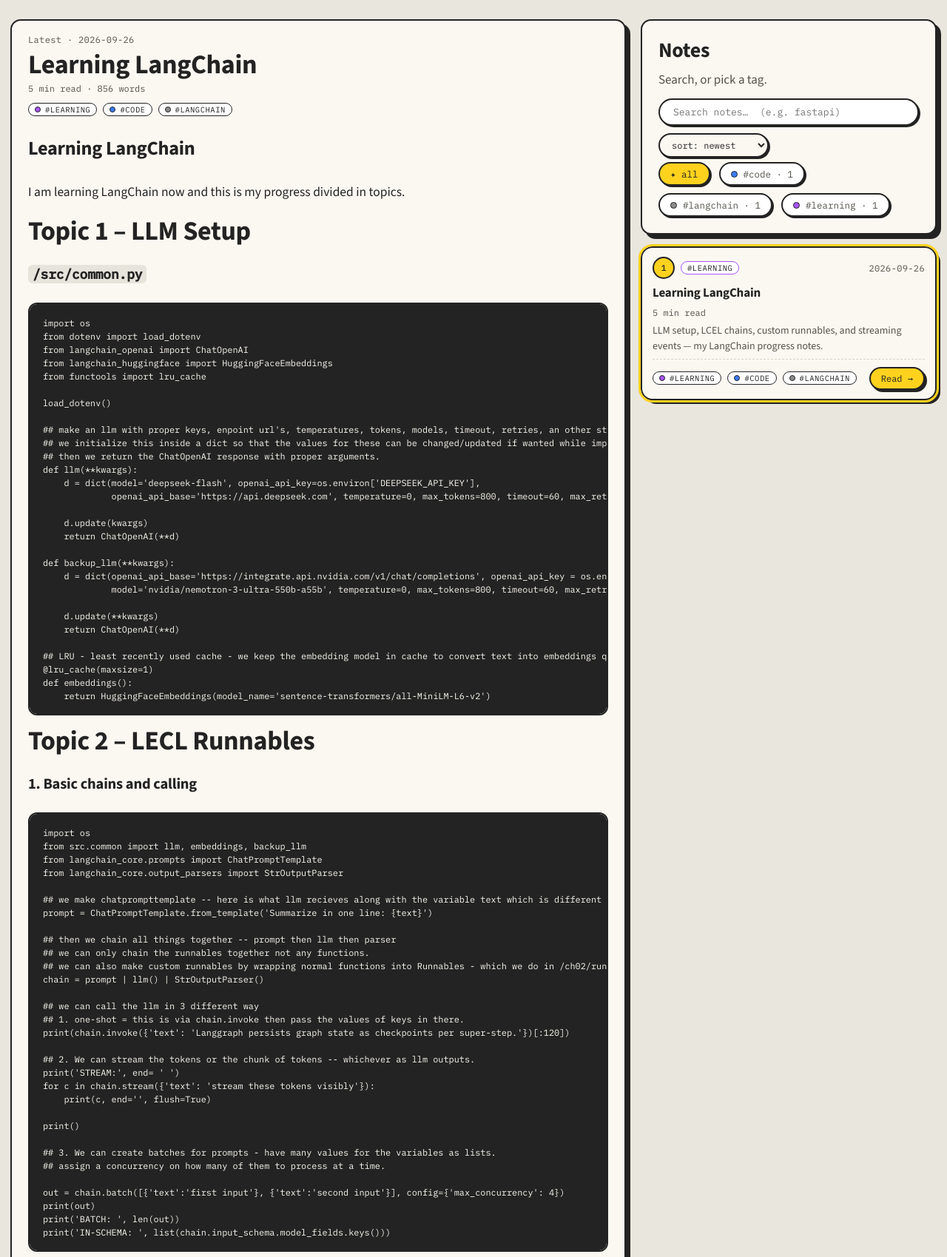
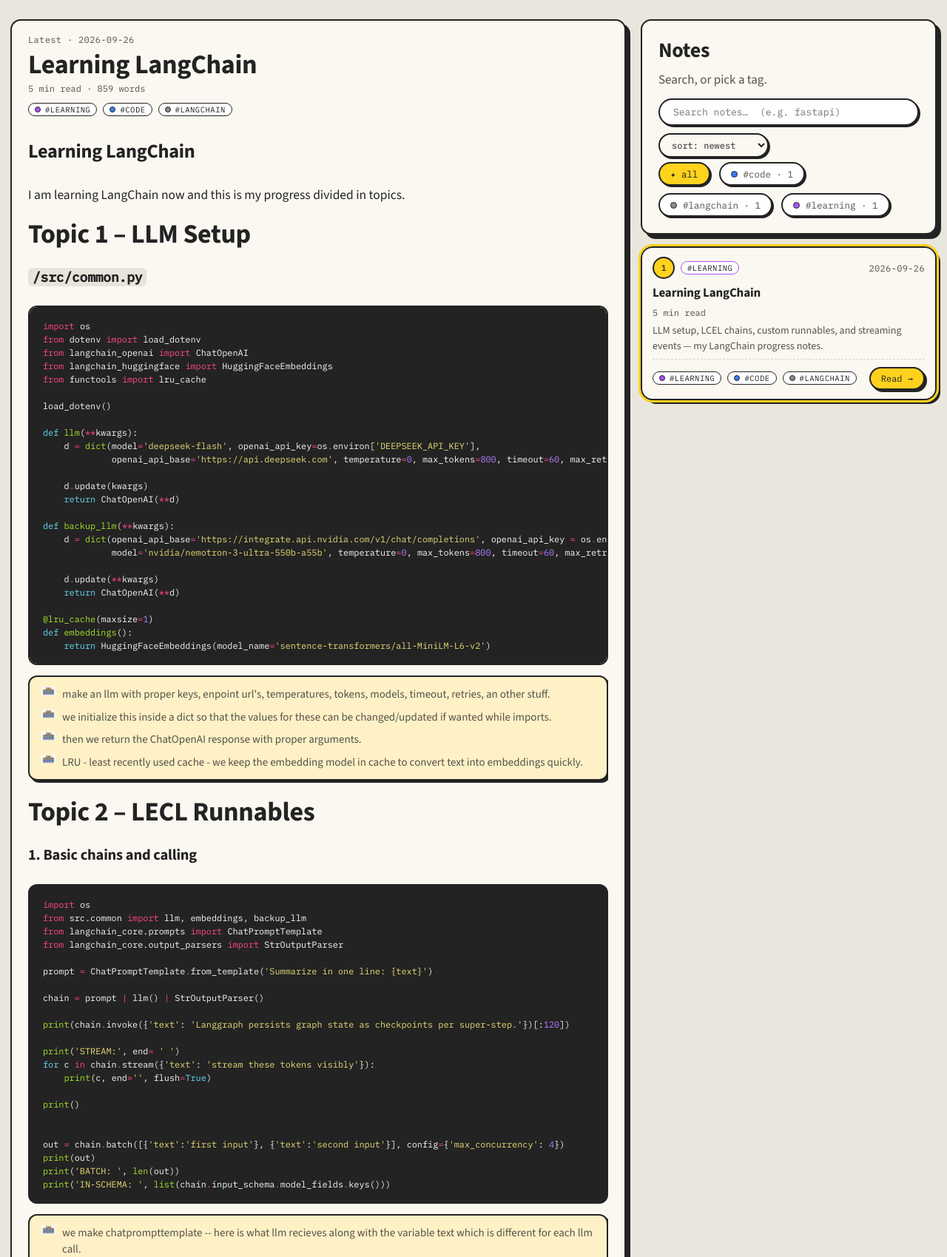
Before and after one commit to mitulagarwal04/blogs, a FastAPI app: page / in a window 1280 px wide. Shown: the part 331-2030 px from the top of the page at 74% size. Run offline with FastAPI, Linux system fonts and the light colour scheme.

Commit message:
Reader scroll, Pygments code highlighting, code comments as bullet notes

````diff
--- a/main.py
+++ b/main.py
@@ -51,7 +51,12 @@ def parse_post_file(path: Path) -> dict:
         if len(parts) >= 3:
             _, fm, body = parts
             meta = yaml.safe_load(fm) or {}
-    html = markdown.markdown(body.strip(), extensions=["fenced_code", "tables", "toc"])
+    body = split_code_comments(body.strip())
+    html = markdown.markdown(
+        body,
+        extensions=["fenced_code", "tables", "toc", "codehilite"],
+        extension_configs={"codehilite": {"guess_lang": False, "css_class": "codehilite"}},
+    )
     # plain text for search + reading time
     plain = re.sub(r"<[^>]+>", " ", html)
     words = len(re.findall(r"\w+", plain))
@@ -97,6 +102,38 @@ def all_tags(posts: list[dict]) -> list[dict]:
 
 def tag_color(tag: str) -> str:
     return TAG_COLORS.get(tag, DEFAULT_TAG_COLOR)
+
+
+def split_code_comments(body: str) -> str:
+    """Pull full-line `#` comments out of python fenced blocks.
+
+    Code stays clean for highlighting; the comments reappear as a
+    <ul class="code-notes"> bullet list right below their block.
+    Only applies when the block keeps real code after stripping.
+    """
+    import html as _html
+
+    pattern = re.compile(r"```(python|py)\b[^\S\n]*\n(.*?)```", re.DOTALL | re.IGNORECASE)
+
+    def repl(m: re.Match) -> str:
+        lang, code = m.group(1), m.group(2)
+        notes: list[str] = []
+        kept: list[str] = []
+        for line in code.splitlines():
+            stripped = line.strip()
+            if stripped.startswith("#"):
+                notes.append(re.sub(r"^#+\s?", "", stripped))
+            else:
+                kept.append(line)
+        if not notes or not any(l.strip() for l in kept):
+            return m.group(0)
+        items = "\n".join(f"<li>{_html.escape(n)}</li>" for n in notes if n)
+        block = f"```{lang}\n" + "\n".join(kept).rstrip() + "\n```"
+        if items:
+            block += f'\n\n<ul class="code-notes">\n{items}\n</ul>'
+        return block
+
+    return pattern.sub(repl, body)
 
 
 @app.get("/", response_class=HTMLResponse)
--- a/pyproject.toml
+++ b/pyproject.toml
@@ -10,6 +10,7 @@ dependencies = [
   "jinja2>=3.1",
   "markdown>=3.7",
   "pyyaml>=6.0",
+  "pygments>=2.21.0",
 ]
 
 [tool.uv]
--- a/static/style.css
+++ b/static/style.css
@@ -107,6 +107,92 @@ h1.hero-title mark{background:var(--yellow);color:#232323;padding:0 .08em;border
 .article-body table{border-collapse:collapse;width:100%}
 .article-body th{background:var(--yellow);color:#232323;font:11px var(--mono);text-transform:uppercase;letter-spacing:.06em;padding:10px 12px;border-bottom:2px solid var(--ink);text-align:left}
 .article-body td{padding:10px 12px;border-bottom:1px solid var(--line)}
+/* scrollable reader body for long posts */
+#reader-body{max-height:72vh;overflow-y:auto;scrollbar-width:thin;scrollbar-color:var(--line) transparent}
+#reader-body::-webkit-scrollbar{width:10px}
+#reader-body::-webkit-scrollbar-thumb{background:var(--line);border-radius:8px}
+/* comment bullets pulled out of python code blocks */
+.code-notes{list-style:none;margin:14px 0 22px;padding:12px 16px;background:var(--paper);border:2px solid var(--ink);border-radius:12px;box-shadow:3px 3px 0 var(--shadow);display:grid;gap:8px}
+.code-notes li{font-size:15px;line-height:1.5;padding-left:28px;background:url(/static/patty.png) no-repeat left 1px/19px auto;color:var(--soft);min-height:22px}
+/* pygments monokai tokens for .codehilite (div kept transparent: our dark pre shows through) */
+.article-body .codehilite{background:transparent}
+.codehilite .hll { background-color: #49483e }
+.codehilite .c { color: #959077 } /* Comment */
+.codehilite .err { color: #ED007E; background-color: #1E0010 } /* Error */
+.codehilite .esc { color: #F8F8F2 } /* Escape */
+.codehilite .g { color: #F8F8F2 } /* Generic */
+.codehilite .k { color: #66D9EF } /* Keyword */
+.codehilite .l { color: #AE81FF } /* Literal */
+.codehilite .n { color: #F8F8F2 } /* Name */
+.codehilite .o { color: #FF4689 } /* Operator */
+.codehilite .x { color: #F8F8F2 } /* Other */
+.codehilite .p { color: #F8F8F2 } /* Punctuation */
+.codehilite .ch { color: #959077 } /* Comment.Hashbang */
+.codehilite .cm { color: #959077 } /* Comment.Multiline */
+.codehilite .cp { color: #959077 } /* Comment.Preproc */
+.codehilite .cpf { color: #959077 } /* Comment.PreprocFile */
+.codehilite .c1 { color: #959077 } /* Comment.Single */
+.codehilite .cs { color: #959077 } /* Comment.Special */
+.codehilite .gd { color: #FF4689 } /* Generic.Deleted */
+.codehilite .ge { color: #F8F8F2; font-style: italic } /* Generic.Emph */
+.codehilite .gr { color: #FF4689 } /* Generic.Error */
+.codehilite .gh { color: #F8F8F2 } /* Generic.Heading */
+.codehilite .gi { color: #A6E22E } /* Generic.Inserted */
+.codehilite .go { color: #66D9EF } /* Generic.Output */
+.codehilite .gp { color: #FF4689; font-weight: bold } /* Generic.Prompt */
+.codehilite .gs { color: #F8F8F2; font-weight: bold } /* Generic.Strong */
+.codehilite .gu { color: #959077 } /* Generic.Subheading */
+.codehilite .gt { color: #66D9EF } /* Generic.Traceback */
+.codehilite .kc { color: #66D9EF } /* Keyword.Constant */
+.codehilite .kd { color: #66D9EF } /* Keyword.Declaration */
+.codehilite .kn { color: #FF4689 } /* Keyword.Namespace */
+.codehilite .kp { color: #66D9EF } /* Keyword.Pseudo */
+.codehilite .kr { color: #66D9EF } /* Keyword.Reserved */
+.codehilite .kt { color: #66D9EF } /* Keyword.Type */
+.codehilite .ld { color: #E6DB74 } /* Literal.Date */
+.codehilite .m { color: #AE81FF } /* Literal.Number */
+.codehilite .s { color: #E6DB74 } /* Literal.String */
+.codehilite .na { color: #A6E22E } /* Name.Attribute */
+.codehilite .nb { color: #A6E22E } /* Name.Builtin */
+.codehilite .nc { color: #A6E22E } /* Name.Class */
+.codehilite .no { color: #66D9EF } /* Name.Constant */
+.codehilite .nd { color: #A6E22E } /* Name.Decorator */
+.codehilite .ni { color: #F8F8F2 } /* Name.Entity */
+.codehilite .ne { color: #A6E22E } /* Name.Exception */
+.codehilite .nf { color: #A6E22E } /* Name.Function */
+.codehilite .nl { color: #F8F8F2 } /* Name.Label */
+.codehilite .nn { color: #F8F8F2 } /* Name.Namespace */
+.codehilite .nx { color: #A6E22E } /* Name.Other */
+.codehilite .py { color: #F8F8F2 } /* Name.Property */
+.codehilite .nt { color: #FF4689 } /* Name.Tag */
+.codehilite .nv { color: #F8F8F2 } /* Name.Variable */
+.codehilite .ow { color: #FF4689 } /* Operator.Word */
+.codehilite .w { color: #F8F8F2 } /* Text.Whitespace */
+.codehilite .mb { color: #AE81FF } /* Literal.Number.Bin */
+.codehilite .mf { color: #AE81FF } /* Literal.Number.Float */
+.codehilite .mh { color: #AE81FF } /* Literal.Number.Hex */
+.codehilite .mi { color: #AE81FF } /* Literal.Number.Integer */
+.codehilite .mo { color: #AE81FF } /* Literal.Number.Oct */
+.codehilite .sa { color: #E6DB74 } /* Literal.String.Affix */
+.codehilite .sb { color: #E6DB74 } /* Literal.String.Backtick */
+.codehilite .sc { color: #E6DB74 } /* Literal.String.Char */
+.codehilite .dl { color: #E6DB74 } /* Literal.String.Delimiter */
+.codehilite .sd { color: #E6DB74 } /* Literal.String.Doc */
+.codehilite .s2 { color: #E6DB74 } /* Literal.String.Double */
+.codehilite .se { color: #AE81FF } /* Literal.String.Escape */
+.codehilite .sh { color: #E6DB74 } /* Literal.String.Heredoc */
+.codehilite .si { color: #E6DB74 } /* Literal.String.Interpol */
+.codehilite .sx { color: #E6DB74 } /* Literal.String.Other */
+.codehilite .sr { color: #E6DB74 } /* Literal.String.Regex */
+.codehilite .s1 { color: #E6DB74 } /* Literal.String.Single */
+.codehilite .ss { color: #E6DB74 } /* Literal.String.Symbol */
+.codehilite .bp { color: #A6E22E } /* Name.Builtin.Pseudo */
+.codehilite .fm { color: #A6E22E } /* Name.Function.Magic */
+.codehilite .vc { color: #F8F8F2 } /* Name.Variable.Class */
+.codehilite .vg { color: #F8F8F2 } /* Name.Variable.Global */
+.codehilite .vi { color: #F8F8F2 } /* Name.Variable.Instance */
+.codehilite .vm { color: #F8F8F2 } /* Name.Variable.Magic */
+.codehilite .il { color: #AE81FF } /* Literal.Number.Integer.Long */
 .prevnext{display:grid;grid-template-columns:1fr 1fr;gap:14px;margin-top:20px}
 /* home layout: expanded center reader + wider right list */
 .home-layout{display:grid;grid-template-columns:minmax(0,1fr) 400px;gap:20px;align-items:start;margin:26px 0 30px}
````
Also changed, not shown: 1 other file.
